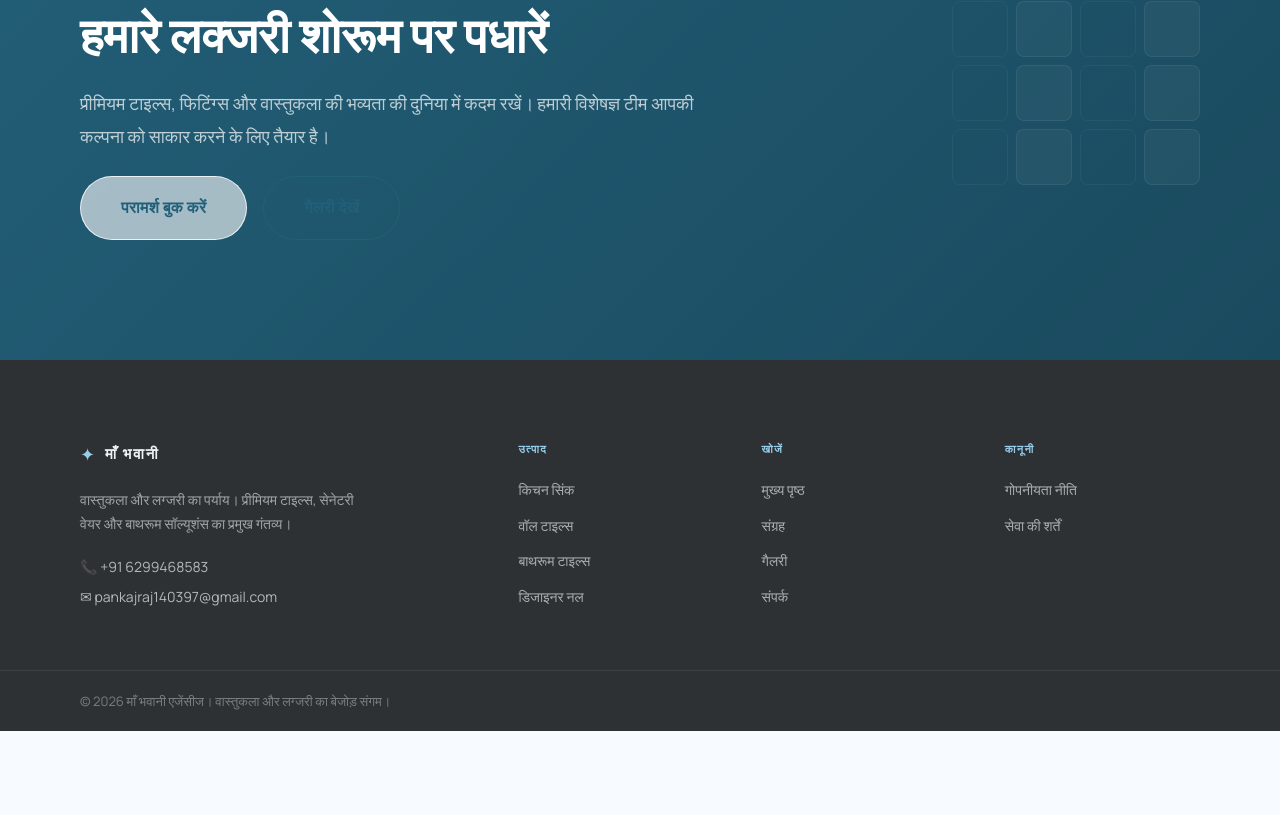
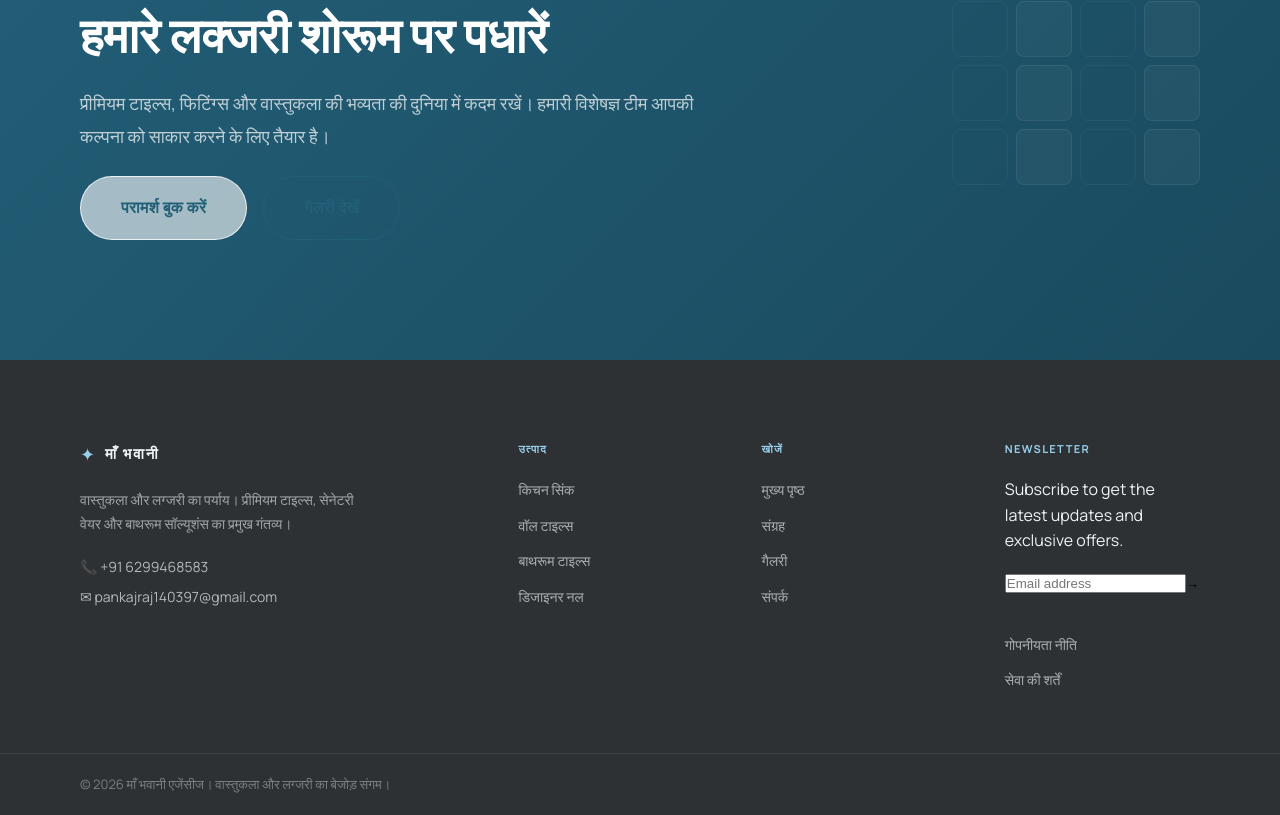
Before and after one commit to avy2025/AGENCY-WEBSITE, a React (Vite) app: page / in a window 1280 px wide. Shown: the part 3296-4111 px from the top of the page. Before the commit the page ends 4027 px from the top, so only its background shows below. Built offline with nearby package versions, Linux system fonts and the light colour scheme.

Commit message:
feat(footer): redesigned footer layout including robust newsletter support

```diff
--- a/src/components/Footer/Footer.tsx
+++ b/src/components/Footer/Footer.tsx
@@ -64,10 +64,15 @@ export default function Footer() {
           </ul>
         </div>
 
-        {/* Legal Column */}
+        {/* Newsletter / Legal Column */}
         <div className={styles.linksCol}>
-          <h3 className={styles.colHeading}>{t('brand.columns.legal')}</h3>
-          <ul className={styles.linkList}>
+          <h3 className={styles.colHeading}>Newsletter</h3>
+          <p className={styles.newsletterText}>Subscribe to get the latest updates and exclusive offers.</p>
+          <form className={styles.newsletterForm} onSubmit={(e) => e.preventDefault()}>
+            <input type="email" placeholder="Email address" className={styles.newsletterInput} required />
+            <button type="submit" className={styles.newsletterBtn}>→</button>
+          </form>
+          <ul className={styles.linkList} style={{ marginTop: '20px' }}>
             {legalLinks.map((link) => (
               <li key={link.label}>
                 <Link to={link.to} className={styles.footerLink}>
```
